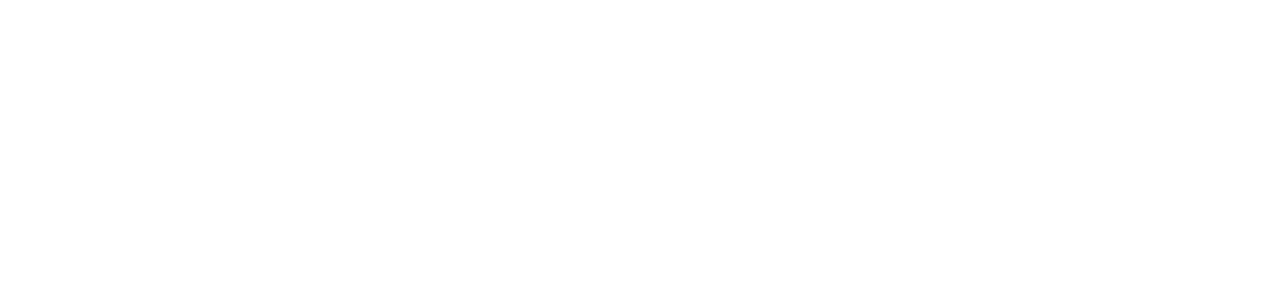
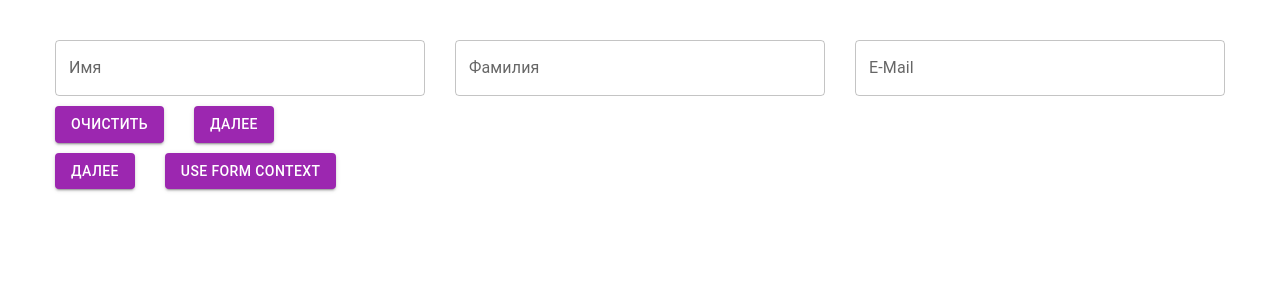
Before and after one commit to kwantvic/home-work-mentor, a React (Create React App) app: page /context in a window 1280 px wide. Before the commit this address had no page. Shown: the top 300 px of the page. Built offline with nearby package versions, Linux system fonts and the light colour scheme.

Commit message:
hm8v4.0 +useFormContext

```diff
--- a/src/home-work-8/App.js
+++ b/src/home-work-8/App.js
@@ -2,9 +2,20 @@
 import { Route, Routes, useNavigate } from 'react-router-dom';
 import AdressForm from './forms/AdressForm';
 import PersonalInfoForm from './forms/PersonalInfoForm';
+import Button from '@mui/material/Button';
+import { FormProvider, useForm } from 'react-hook-form';
+import * as yup from 'yup';
+import { yupResolver } from '@hookform/resolvers/yup';
 
 import './styles.css';
 import Result from './forms/Result';
+import InfoForm from './forms/InfoForm';
+
+const schema = yup.object().shape({
+  firstName: yup.string().min(2, 'Слишком короткое имя!'),
+  lastName: yup.string().min(3, 'Слишком короткая фамилия!'),
+  email: yup.string().email('Неверная почта!').required('Укажите почту!'),
+});
 
 function App() {
   const [formValues, setFormVelues] = React.useState({});
@@ -13,6 +24,17 @@
   const nextStep = (name) => {
     navigate(name);
   };
+
+  const onSubmit = (values) => {
+    // nextStep('adress');
+    // onReset();
+    console.log(values, '🩸myTest🧩');
+  };
+
+  const methods = useForm({
+    resolver: yupResolver(schema),
+  });
+
   return (
     <div className="App">
       <Routes>
@@ -27,7 +49,29 @@
           element={<AdressForm nextStep={nextStep} setFormVelues={setFormVelues} />}
         />
         <Route path="/result" exact element={<Result formValues={formValues} />} />
+
+        <Route
+          path="/context"
+          exact
+          element={
+            <>
+              <FormProvider {...methods}>
+                <InfoForm />
+              </FormProvider>
+              <Button
+                onClick={methods.handleSubmit(onSubmit)}
+                type="submit"
+                variant="contained"
+                color="secondary">
+                Далее
+              </Button>
+            </>
+          }
+        />
       </Routes>
+      <Button onClick={() => nextStep('context')} variant="contained" color="secondary">
+        use Form Context
+      </Button>
     </div>
   );
 }
--- /dev/null
+++ b/src/home-work-8/components/FormField.jsx
@@ -0,0 +1,18 @@
+import React from 'react';
+import { useFormContext } from 'react-hook-form';
+import TextField from '@mui/material/TextField';
+
+export default function FormField({ name, label }) {
+  const { register, formState } = useFormContext();
+  const { errors } = formState;
+  return (
+    <TextField
+      name={name}
+      label={label}
+      {...register(name)}
+      helperText={errors[name] && errors[name].message}
+      error={!!errors[name]}
+      fullWidth
+    />
+  );
+}
--- /dev/null
+++ b/src/home-work-8/forms/InfoForm.jsx
@@ -0,0 +1,21 @@
+import React from 'react';
+import FormField from '../components/FormField';
+import Button from '@mui/material/Button';
+
+export default function InfoForm({ reset, nextStep, setFormVelues, handleSubmit }) {
+  return (
+    <form>
+      <div className="row">
+        <FormField name="firstName" label="Имя" />
+        <FormField name="lastName" label="Фамилия" />
+        <FormField name="email" label="E-Mail" />
+      </div>
+      <Button variant="contained" color="secondary">
+        Очистить
+      </Button>
+      <Button type="submit" variant="contained" color="secondary">
+        Далее
+      </Button>
+    </form>
+  );
+}
```
